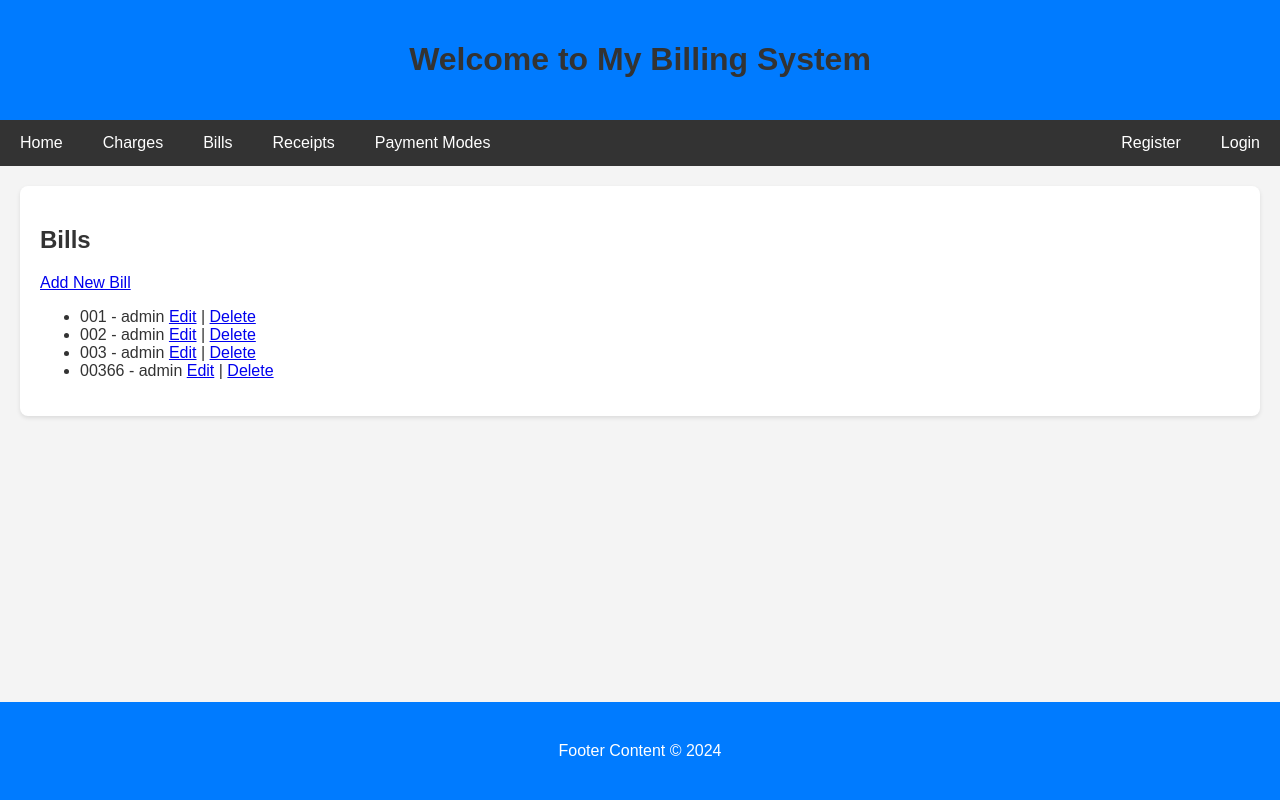
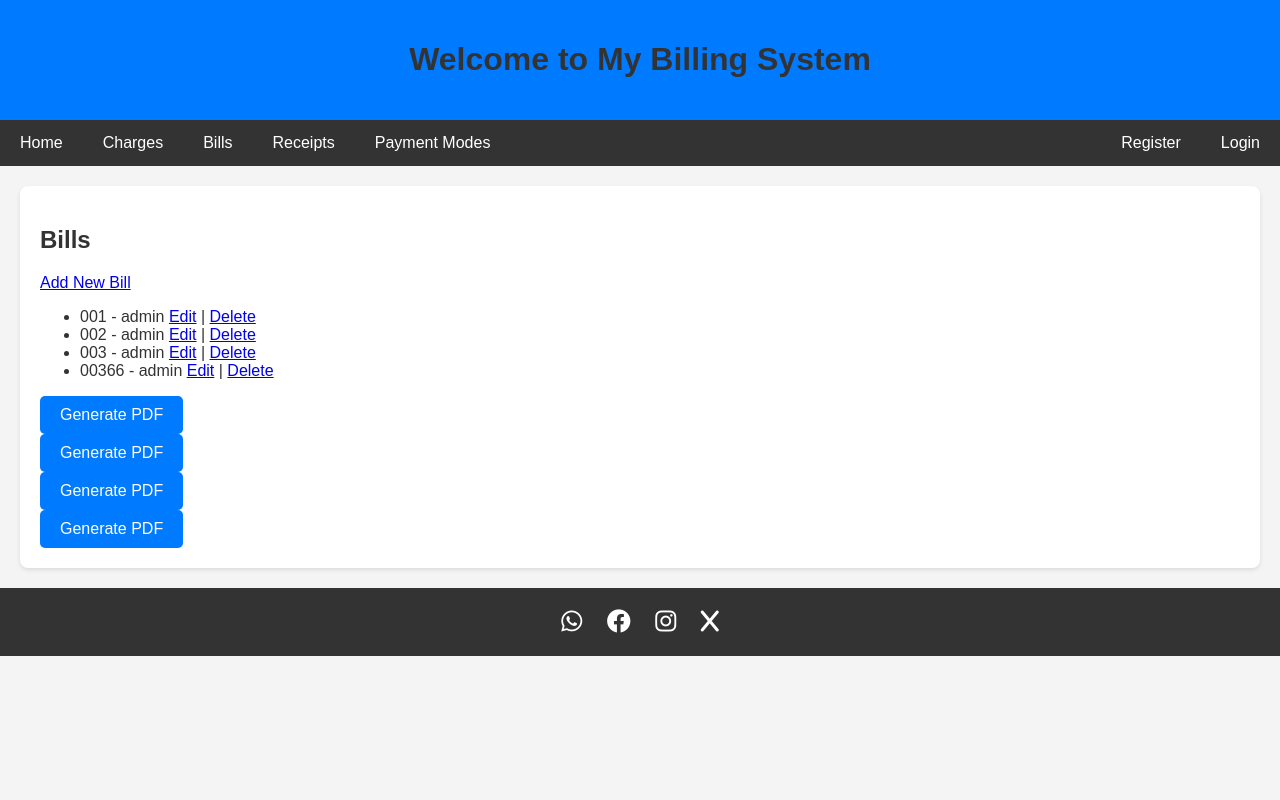
Before and after one commit to Mukeshtiwari123/billingSystem, a Django app: page /bills/ in a window 1280 px wide. Run offline with Django 5.2, Linux system fonts and the light colour scheme; data comes from the database, SQL or seed files in the repository; both versions use the stored data as it was after the commit; parts of the project's set-up code (start-up, migrations or seed data) failed here and were passed over; some libraries are stand-ins or nearby versions.

Commit message:
19-02-2024  (last Update)

```diff
--- a/app/app/urls.py
+++ b/app/app/urls.py
@@ -83,5 +83,6 @@ urlpatterns = [
 # All PDF URL
     path('bills/<int:pk>/pdf/', bill_pdf_view, name='bill_pdf'),
     path('receipts/<int:pk>/pdf/', receipt_pdf_view, name='receipt_pdf'),
+    path('bill/<int:pk>/pdf/', bill_pdf_view, name='bill_pdf'),
 
 ]
--- a/app/bills/admin.py
+++ b/app/bills/admin.py
@@ -2,11 +2,16 @@ from django.contrib import admin
 
 from .models import Charges,Bills,BillCharge,Receipt,ReceiptCharge,PaymentMode
 # Register your models here.
+from .models import Item,Charges,Bills,BillCharge,BillItem,Receipt,ReceiptCharge,ReceiptItem
 
 
+
+admin.site.register(Item)
 admin.site.register(Charges)
 admin.site.register(Bills)
 admin.site.register(BillCharge)
+admin.site.register(BillItem)
 admin.site.register(Receipt)
 admin.site.register(ReceiptCharge)
+admin.site.register(ReceiptItem)
 admin.site.register(PaymentMode)
--- a/app/bills/forms.py
+++ b/app/bills/forms.py
@@ -29,10 +29,11 @@ class ChargesForm(forms.ModelForm):
 class BillsForm(forms.ModelForm):
     class Meta:
         model = Bills
-        fields = ['bil_customer', 'bil_type', 'bil_description', 'bil_number', 'bil_receipt_date', 'bil_charges']
+        fields = ['bil_customer', 'bil_type', 'bil_description', 'bil_number', 'bil_receipt_date', 'bil_charges','bil_items']
         widgets = {
             'bil_receipt_date': forms.DateInput(attrs={'type': 'date'}),
             'bil_charges': forms.CheckboxSelectMultiple,
+            # 'bil_items': forms.CheckboxSelectMultiple,
         }
 
 
--- a/app/templates/base.html
+++ b/app/templates/base.html
@@ -3,22 +3,11 @@
 <html>
 <head>
     <title>My Billing System</title>
+    <link rel="stylesheet" href="https://cdnjs.cloudflare.com/ajax/libs/font-awesome/6.1.1/css/all.min.css">
+
    <style>
-    /* body {
-    font-family: Arial, sans-serif;
-    background-color: #f5f5f5;
-} */
 
-/* Add more selectors and styles as needed */
-
-        /* body { font-family: Arial, sans-serif; margin: 0; padding: 0; }
-        .header, .footer { background-color: #f3f3f3; text-align: center; padding: 20px 0; }
-        .nav { background-color: #333; overflow: hidden; }
-        .nav a { float: left; color: white; text-align: center; padding: 14px 20px; text-decoration: none; }
-        .nav a:hover { background-color: #ddd; color: black; }
-        .container { padding: 20px; } */
-
-        body {
+    body {
         margin: 0;
         font-family: Arial, sans-serif;
         background-color: #f4f4f4;
@@ -60,16 +49,40 @@
         box-shadow: 0 2px 4px rgba(0,0,0,0.1);
     }
 
-    .footer {
-        background-color: #007bff;
-        color: #ffffff;
-        text-align: center;
-        padding: 20px 0;
-        position: fixed;
-        left: 0;
-        bottom: 0;
-        width: 100%;
+   /* Footer styling */
+footer {
+    background-color: #333; /* Dark background for the footer */
+    color: #fff; /* White text color */
+    padding: 20px 0; /* Padding around the footer content */
+    text-align: center; /* Center-align the content */
+}
+
+/* Social links styling */
+.social-links {
+    margin: 0 auto;
+    display: inline-block; /* Align the links in a row */
+}
+
+.social-links a {
+    display: inline-block; /* Display links inline-block for spacing */
+    margin: 0 10px; /* Add margin to space out the icons */
+    color: #fff; /* Icon color */
+    font-size: 24px; /* Icon size */
+    transition: color 0.3s; /* Smooth transition for hover effect */
+}
+
+.social-links a:hover {
+    color: #4CAF50; /* Change icon color on hover */
+}
+
+/* Example of responsive adjustments */
+@media (max-width: 600px) {
+    .social-links a {
+        margin: 0 5px; /* Reduce margin for smaller screens */
+        font-size: 20px; /* Adjust icon size for smaller screens */
     }
+}
+
 
     h1, h2 {
         color: #333;
@@ -88,6 +101,31 @@
         border-radius: 5px;
         box-shadow: 0 2px 4px rgba(0,0,0,0.1);
     }
+
+    .btn {
+  display: inline-block;
+  background-color: #007bff;
+  color: white;
+  padding: 10px 20px;
+  text-align: center;
+  text-decoration: none;
+  font-size: 16px;
+  border-radius: 5px;
+  border: none;
+  cursor: pointer;
+  transition: background-color 0.3s, color 0.3s;
+}
+
+.btn-primary:hover {
+  background-color: #0056b3;
+  color: #fff;
+}
+
+.btn-primary:active {
+  background-color: #004085;
+  color: #ccc;
+}
+
    </style>
 </head>
 <body>
@@ -108,7 +146,27 @@
     {% endblock %}
 </div>
 <div class="footer">
-    <p>Footer Content &copy; 2024</p>
+    <footer>
+        <div class="social-links">
+            <!-- WhatsApp -->
+            <a href="https://wa.me/yourphonenumber" target="_blank" title="WhatsApp">
+                <i class="fab fa-whatsapp"></i>
+            </a>
+            <!-- Facebook -->
+            <a href="https://www.facebook.com/yourprofile" target="_blank" title="Facebook">
+                <i class="fab fa-facebook"></i>
+            </a>
+            <!-- Instagram -->
+            <a href="https://www.instagram.com/yourusername" target="_blank" title="Instagram">
+                <i class="fab fa-instagram"></i>
+            </a>
+            <!-- Placeholder for "X" social media -->
+            <a href="https://www.x-accounts.com/login" target="_blank" title="X">
+                <i class="fab fa-x"></i> <!-- Replace "fa-example" with the correct class for your "X" social media -->
+            </a>
+        </div>
+    </footer>
+
 </div>
 </body>
 </html>
--- a/app/templates/bills/bill_list.html
+++ b/app/templates/bills/bill_list.html
@@ -12,4 +12,14 @@
       </li>
     {% endfor %}
   </ul>
+  {% for bill in bills %}
+    <div class="bill">
+        <!-- Display bill details -->
+        <a href="{% url 'bill_pdf' pk=bill.pk %}" class="btn btn-primary" target="_blank">Generate PDF</a>
+    </div>
+{% endfor %}
+
+
+
+
 {% endblock %}
--- a/app/templates/bills/pdf_template.html
+++ b/app/templates/bills/pdf_template.html
@@ -27,7 +27,7 @@
 </head>
 <body>
     <div class="header">
-        <h1>Bill</h1>
+        <h1>Invoice</h1>
     </div>
 
     <div class="bill-info">
```
Also changed, not shown: app/bills/models.py (+219 -4 lines), app/app/settings.py (line endings or trailing spaces), app/bills/migrations/0001_initial.py, app/bills/migrations/0002_remove_user_user_role_alter_receipt_receipt_user_and_more.py (deleted), app/bills/views.py (line endings or trailing spaces), app/db.sqlite3.
